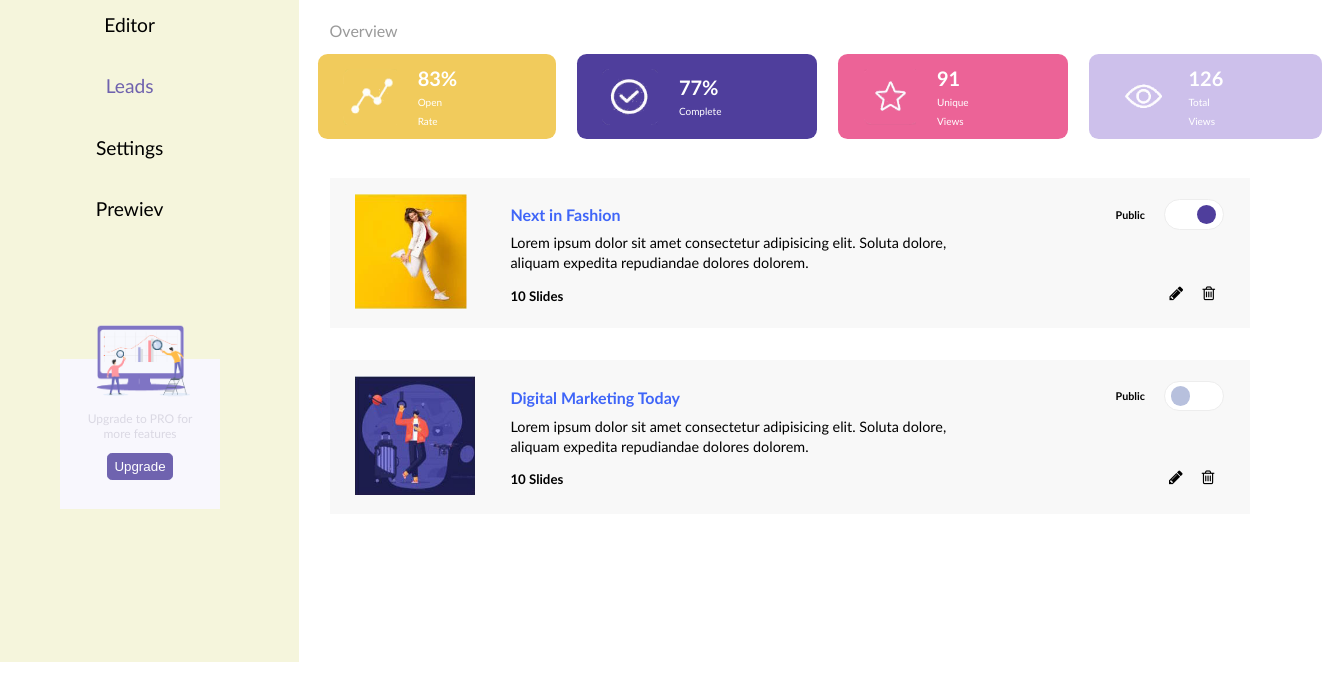
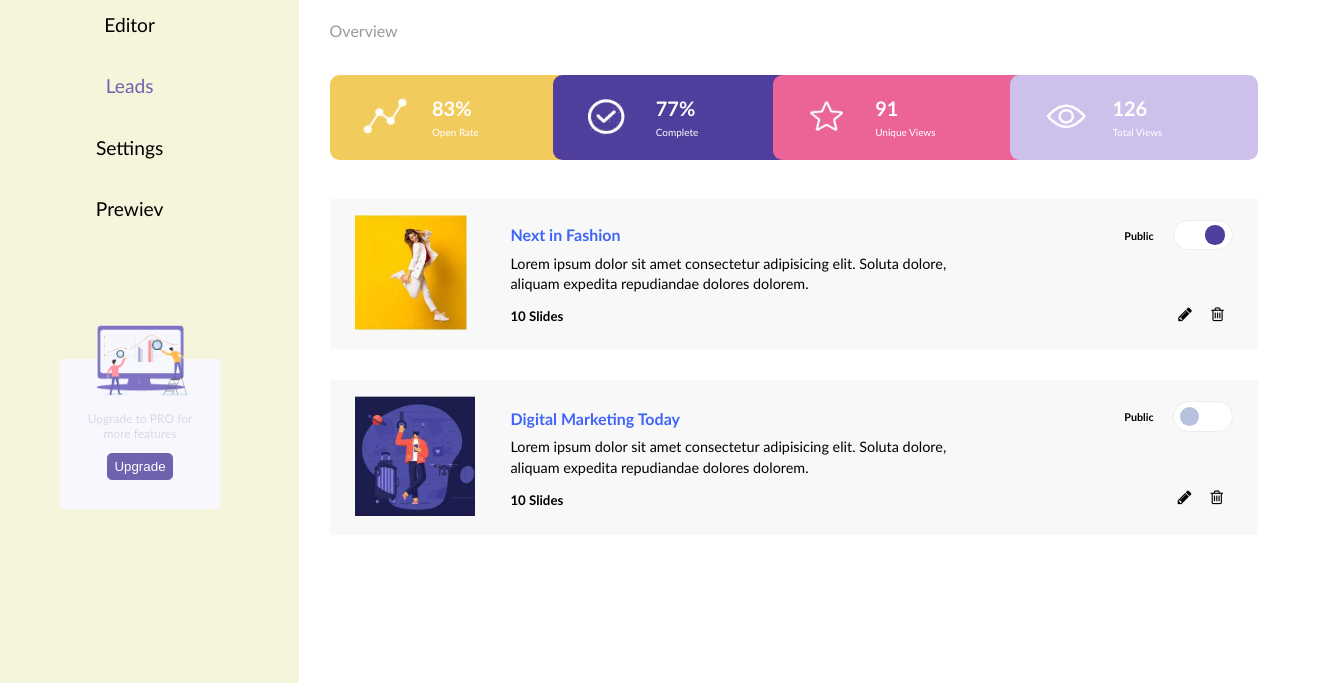
Before and after one commit to vitaliju/dashboard, a website: page index.html in a window 1280 px wide. Shown: the part 334-1017 px from the top of the page, 1322 px wide, since content can reach past the window. Before the commit the page ends 996 px from the top, so only its background shows below. Drawn offline with Linux system fonts and the light colour scheme.

Commit message:
file correct

```diff
--- a/css/main.css
+++ b/css/main.css
@@ -1,13 +1,13 @@
 main {
   background-color: white;
   display: grid;
-    grid-template-columns: 1fr 1fr 1fr 1fr;
+  grid-template-columns: repeat(auto-fit, minmax(300px, 1fr));
   grid-template-areas:
-    'header header header header'
-    'hi hi hi hi'
-    'overview overview overview overview'
-    'next next next next'
-    'digital digital digital digital';
+    "header header header header"
+    "hi hi hi hi"
+    "overview overview overview overview"
+    "next next next next"
+    "digital digital digital digital";
   align-items: start;
   align-content: start;
   padding: 1.2rem 1.9rem;
@@ -27,7 +27,6 @@ main {
 }
 .block {
   display: grid;
-    grid-template-columns: auto auto;
   gap: 1.2rem;
   margin-bottom: 3.75rem;
 }
@@ -35,11 +34,11 @@ main {
   display: flex;
   justify-content: space-between;
   align-items: centers;
-    background-color: #E6DAFE;
+  background-color: #e6dafe;
   padding: 1.2rem 1.2rem;
   position: relative;
   border-radius: 0.6rem;
-    margin-top:  1.9rem;
+  margin-top: 1.9rem;
 }
 .alyssa {
   width: 15.6rem;
--- a/css/overview.css
+++ b/css/overview.css
@@ -6,84 +6,41 @@
 }
 .overview .title {
   margin-top: -2.1rem;
-    color: #9A9A9A;
+  color: #9a9a9a;
   font-size: 1rem;
 }
-.overview-list {
-    display: flex;
-    justify-content: space-between;
-    gap: 7.5rem;
-}
-.overview-list .yellow {
+.flexForOverview {
   display: flex;
   align-items: center;
   justify-content: space-between;
   height: 5.3rem;
   padding: 0rem 6rem 0rem 1.6rem;
   border-radius: 0.6rem;
-    background-color: #F1CB5C;
   gap: 1.3rem;
   margin-left: -6.2rem;
 }
-.yellow .icon1 {
+.overview-list {
+  display: flex;
+  justify-content: space-between;
+  padding: 0 0 0 1.2rem;
+  margin-left: 5rem;
+}
+.overview-list .yellow {
+  background-color: #f1cb5c;
+}
+.overview-list .violet {
+  background-color: #4f3e9c;
+}
+.overview-list .pink {
+  background-color: #ec6397;
+}
+.overview-list .lightviolet {
+  background-color: #cdc0eb;
+}
+.icon {
   width: 3.5rem;
   height: 3.5rem;
 }
-.rate .number {
+.number {
   color: white;
 }
-.overview-list .violet {
-    display: flex;
-    align-items: center;
-    justify-content: space-between;
-    height: 5.3rem;
-    padding: 0rem 6rem 0rem 1.6rem;
-    border-radius: 0.6rem;
-    background-color: #4F3E9C;
-    gap: 1.3rem;
-    margin-left: -6.2rem;
-}
-.violet .icon2 {
-    width: 3.5rem;
-    height: 3.5rem;
-}
-.rate .number {
-    color: white;
-}
-.overview-list .pink {
-    display: flex;
-    align-items: center;
-    justify-content: space-between;
-    height: 5.3rem;
-    padding: 0rem 6rem 0rem 1.6rem;
-    border-radius: 0.6rem;
-    background-color: #EC6397;
-    gap: 1.3rem;
-    margin-left: -6.2rem;
-}
-.pink .icon3 {
-    width: 3.5rem;
-    height: 3.5rem;
-}
-.rate .number {
-    color: white;
-}
-.overview-list .lightviolet {
-    display: flex;
-    align-items: center;
-    justify-content: space-between;
-    height: 5.3rem;
-    padding: 0rem 6rem 0rem 1.6rem;
-    border-radius: 0.6rem;
-    background-color: #CDC0EB;
-    gap: 1.3rem;
-    margin-left: -6.2rem;
-}
-
-.lightviolet .icon4 {
-    width: 3.5rem;
-    height: 3.5rem;
-}
-.rate .number {
-    color: white;
-}
--- a/index.html
+++ b/index.html
@@ -60,30 +60,30 @@
         <section class="block overview">
             <p class="title">Overview</p>
             <div class="overview-list">
-                <div class="yellow">
-                    <img class="icon1" src="./img/line-chart.png" alt="">
-                    <div class="rate">
+                <div class="yellow flexForOverview">
+                    <img class="icon" src="./img/line-chart.png" alt="">
+                    <div>
                         <p class="number"><span style="font-weight: bolder; font-size: 20px;">83%</span> <br><span style="font-size: 10px;">Open
                             Rate</span></p>
                     </div>
                 </div>
-                <div class="violet">
-                    <img class="icon2" src="./img/check.png" alt="">
-                    <div class="rate">
+                <div class="violet flexForOverview">
+                    <img class="icon" src="./img/check.png" alt="">
+                    <div>
                         <p class="number"><span style="font-weight: bolder; font-size: 20px;">77%</span> <br><span
                                 style="font-size: 10px;">Complete</span></p>
                     </div>
                 </div>
-                <div class="pink">
-                    <img class="icon3" src="./img/star.png" alt="">
-                    <div class="rate">
+                <div class="pink flexForOverview">
+                    <img class="icon" src="./img/star.png" alt="">
+                    <div>
                         <p class="number"><span style="font-weight: bolder; font-size: 20px;">91</span> <br><span style="font-size: 10px;">Unique
                                 Views</span></p>
                     </div>
                 </div>
-                <div class="lightviolet">
-                    <img class="icon4" src="./img/eye.png" alt="">
-                    <div class="rate">
+                <div class="lightviolet flexForOverview">
+                    <img class="icon" src="./img/eye.png" alt="">
+                    <div>
                         <p class="number"><span style="font-weight: bolder; font-size: 20px;">126</span> <br><span style="font-size: 10px;">Total
                                 Views</span></p>
                     </div>
```
Lines whose indentation alone changed are shown as unchanged.
